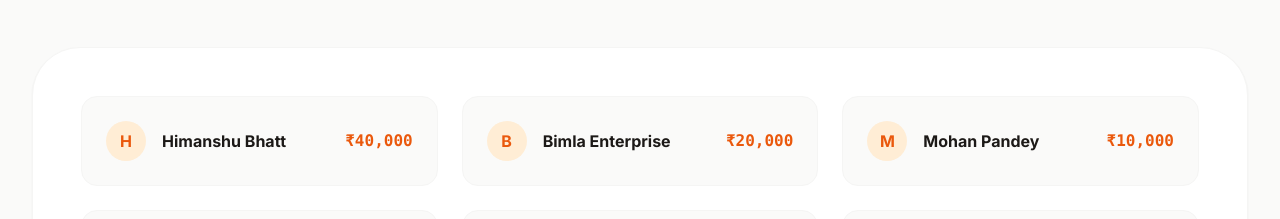
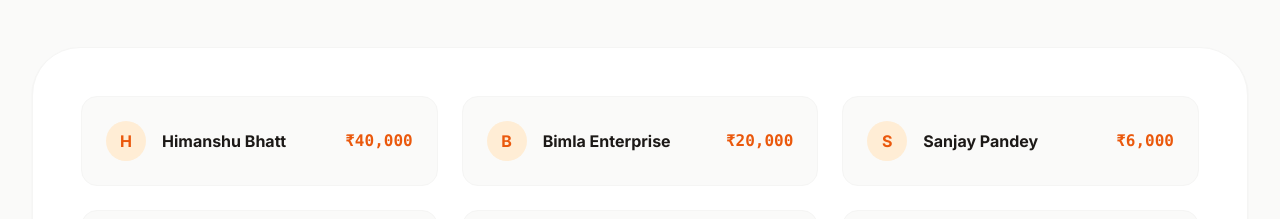
Before and after one commit to deepakjoshigit/jeevanchetnafoundationw, a React (Vite) app: page /#/ in a window 1280 px wide. Shown: the part 2420-2639 px from the top of the page. Built offline with nearby package versions, Linux system fonts and the light colour scheme; a web font is replaced by a local one.

Commit message:
refactor: Remove Mohan Pandey and Raju Joshi from donors
Removes two individual donors from the constants file as their contributions are no longer relevant or have been superseded. This keeps the donor list up-to-date.

```diff
--- a/constants.tsx
+++ b/constants.tsx
@@ -148,14 +148,12 @@ export const DIRECTORS = [];
 export const DONORS = [
   { name: "Himanshu Bhatt", amount: 40000 },
   { name: "Bimla Enterprise", amount: 20000 },
-  { name: "Mohan Pandey", amount: 10000 },
   { name: "Sanjay Pandey", amount: 6000 },
   { name: "Nazeem", amount: 2000 },
   { name: "Pratap Bisht", amount: 1000 },
   { name: "Kamal Tiwari", amount: 1000 },
   { name: "Imran Khan", amount: 1000 },
   { name: "Ankit Negi", amount: 1000 },
-  { name: "Raju Joshi", amount: 1000 },
   { name: "Nisar Enterprises", amount: 1000 },
   { name: "Kumaon Iron and Hardware", amount: 500 },
 ];
```
